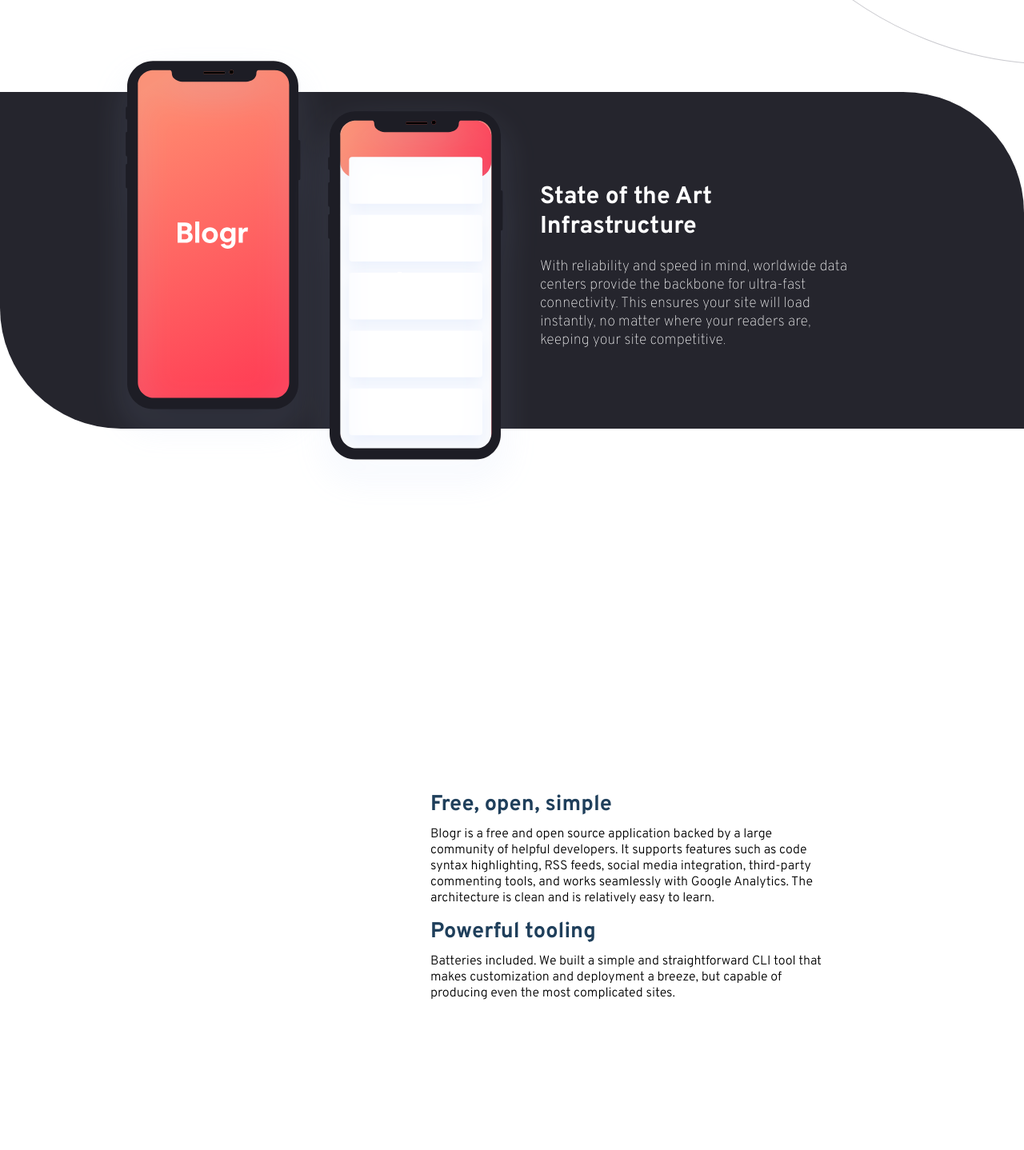
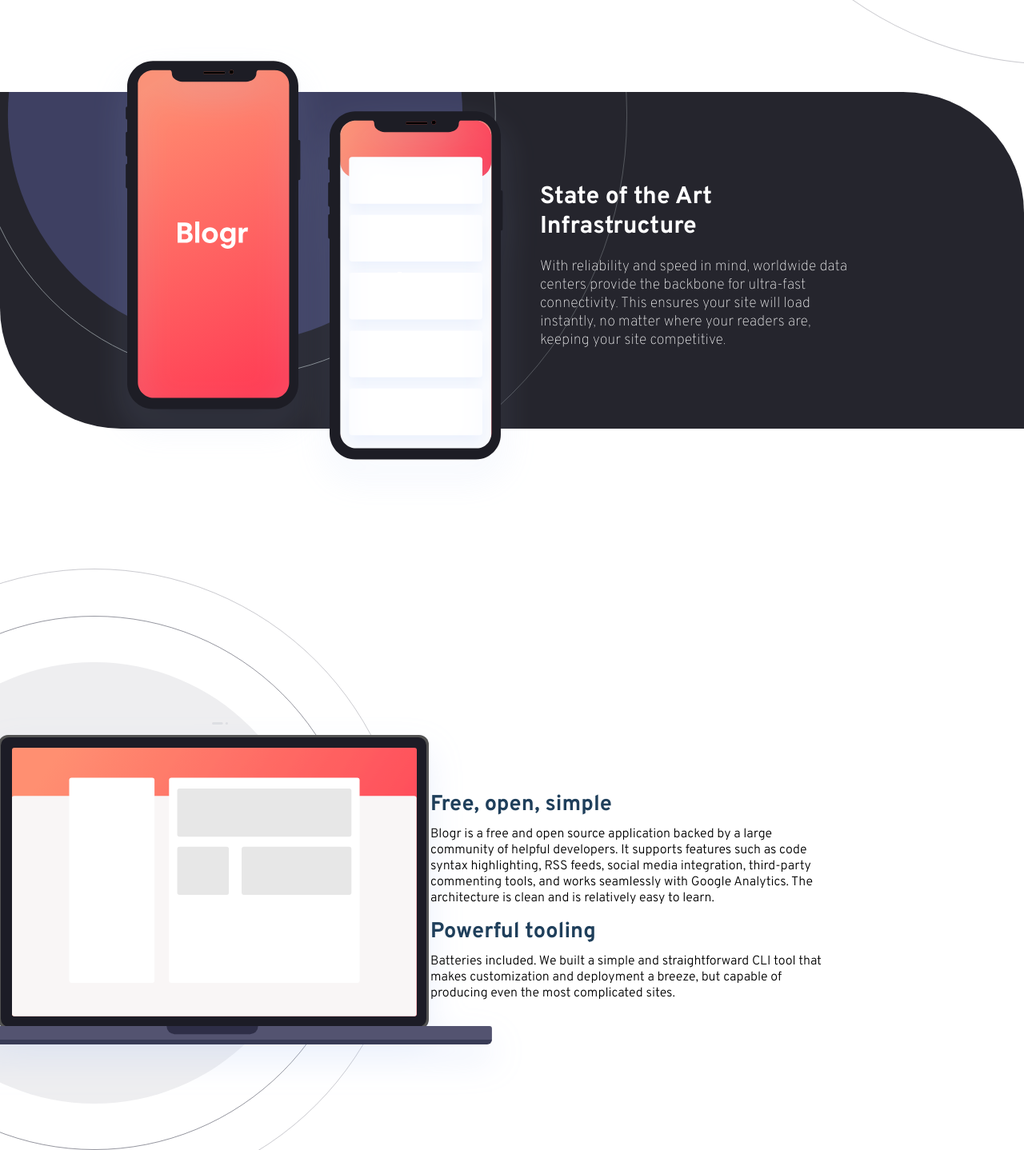
Before and after one commit to jaskaram123/blogrlandingpage, a plain HTML site: page index.html in a window 1280 px wide. Shown: the part 1568-3006 px from the top of the page at 80% size. Drawn offline with Linux system fonts and the light colour scheme; the site is published under a folder, as on GitHub Pages, so addresses that start at the root find nothing.

Commit message:
Update style.css

```diff
--- a/style.css
+++ b/style.css
@@ -163,7 +163,7 @@
     font-size: 33px;
 }
 .second{
-    background: url(/images/bg-pattern-circles.svg) no-repeat center, hsl(240, 10%, 16%);
+    background: url(images/bg-pattern-circles.svg) no-repeat center, hsl(240, 10%, 16%);
     background-position: -196px -463px;
     background-size: 980px;
     max-height: 421px;
@@ -196,7 +196,7 @@
     padding: 288px 50px;
     min-height: 220px;
     margin: 165px 0;
-    background: url(/images/illustration-laptop-desktop.svg) no-repeat center;
+    background: url(images/illustration-laptop-desktop.svg) no-repeat center;
     background-position: -274px 10px;
 }
 .s3paras{
```
